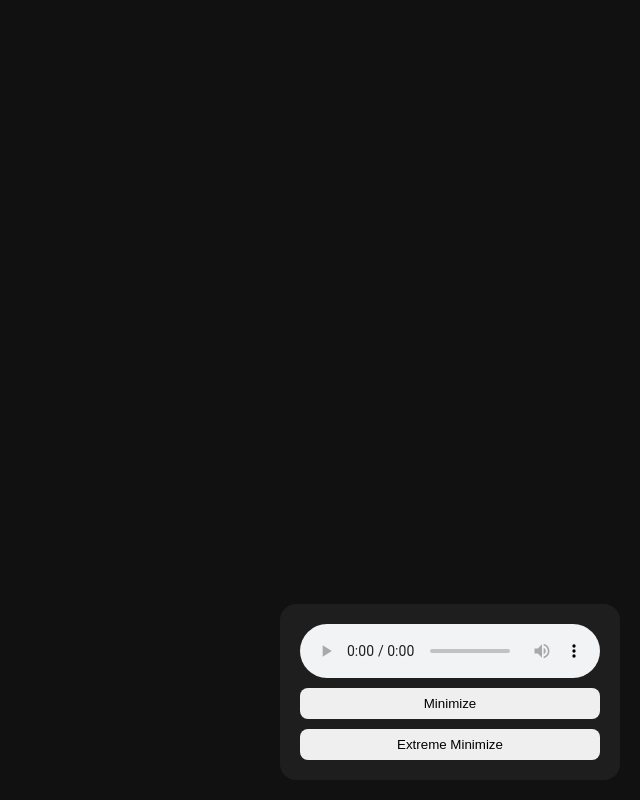
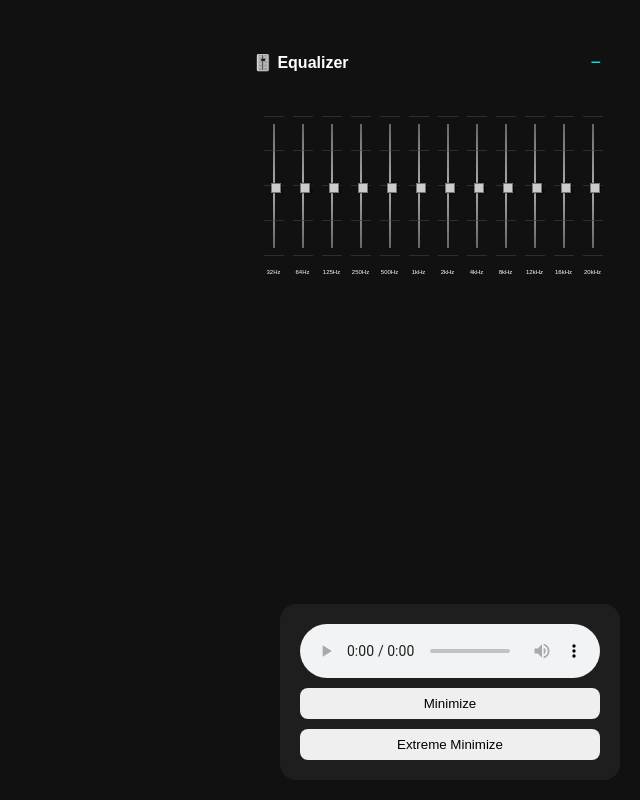
Before and after one commit to yuda2525/Test2x, a plain HTML site: page index.html in a window 1280 px wide. Shown: the whole page, without its empty margins (640-1280 px from the left). Drawn offline with Linux system fonts and the light colour scheme.

Commit message:
Update index.html

```diff
--- a/index.html
+++ b/index.html
@@ -101,6 +101,138 @@
     #fileInput {
       display: none;
     }
+
+  .eq-wrapper {
+    display: flex;
+    flex-direction: column;
+    align-items: center;
+    padding: 12px;
+    width: 92vw;
+    max-width: 360px;
+    position: fixed;
+    top: 20px;
+    right: 15px;
+    background: transparent;
+    z-index: 9999;
+  }
+
+  .eq-header {
+    display: flex;
+    justify-content: space-between;
+    align-items: center;
+    width: 100%;
+    color: #fff;
+  }
+
+  .eq-container {
+    display: flex;
+    gap: 1px;
+    margin-top: 10px;
+    transition: max-height 0.3s ease;
+  }
+
+  .eq-sliders {
+    display: flex;
+    gap: 8px;
+    padding: 12px 0;
+    justify-content: center;
+    flex-direction: column;
+    align-items: center;
+    width: 28px;
+    position: relative;
+  }
+
+  .slider-wrapper {
+    position: relative;
+    height: 140px;
+    width: 20px;
+    background: none;
+  }
+
+  .slider-wrapper::before {
+    content: '';
+    position: absolute;
+    top: 8px;
+    bottom: 8px;
+    left: 50%;
+    width: 2px;
+    background: linear-gradient(to bottom, #666, #aaa, #666);
+    transform: translateX(-50%);
+  }
+
+  .slider-lines {
+    position: absolute;
+    width: 100%;
+    height: 100%;
+    display: flex;
+    flex-direction: column;
+    justify-content: space-between;
+  }
+
+  .slider-lines span {
+    height: 1px;
+    background: #444;
+    opacity: 0.6;
+  }
+
+  .slider {
+    position: absolute;
+    width: 140px;
+    height: 20px;
+    transform: rotate(270deg);
+    top: 50%;
+    left: 50%;
+    translate: -50% -50%;
+    background: transparent;
+    appearance: none;
+    z-index: 2;
+  }
+
+  .slider::-webkit-slider-thumb {
+    appearance: none;
+    width: 10px;
+    height: 10px;
+    background: #ccc;
+    border: 1px solid #777;
+    box-shadow: 0 1px 2px #000a;
+    cursor: pointer;
+  }
+
+  .slider::-moz-range-thumb {
+    width: 10px;
+    height: 10px;
+    background: #ccc;
+    border: 1px solid #777;
+    box-shadow: 0 1px 2px #000a;
+    cursor: pointer;
+  }
+
+  .freq-label {
+    margin-top: 5px;
+    font-size: 6px;
+    color: #ffffff;
+    text-align: center;
+  }
+
+  .minimized {
+    display: none !important;
+  }
+
+  #eqToggleBtn {
+    background: none;
+    border: none;
+    color: #0ff;
+    font-size: 18px;
+    cursor: pointer;
+  }
+
+@media (max-width: 600px) {
+  #eqPanel {
+    width: 90vw;
+    left: 5vw;
+  }
+}
+
   </style>
 </head>
 <body>
@@ -111,6 +243,14 @@
 
   <!-- Tap area -->
   <div id="tapArea"></div>
+
+<div class="eq-wrapper" id="eqWrapper">
+  <div class="eq-header">
+    <h4>🎚️ Equalizer</h4>
+    <button id="eqToggleBtn">−</button>
+  </div>
+  <div class="eq-container" id="eqContainer"></div>
+</div>
 
   <!-- Player Full -->
   <div id="player">
@@ -137,6 +277,71 @@
     const bgVideo = document.getElementById("bgVideo");
     const bgImage = document.getElementById("bgImage");
     const audio = document.getElementById("audio");
+
+
+
+  const eqFrequencies = [
+    32, 64, 125, 250, 500, 1000,
+    2000, 4000, 8000, 12000, 16000, 20000
+  ];
+
+  const eqContainer = document.getElementById("eqContainer");
+  const eqToggleBtn = document.getElementById("eqToggleBtn");
+
+  function createEQSliders() {
+    if (!eqContainer) return;
+
+    eqContainer.innerHTML = ""; // Clear existing sliders
+    eqContainer.style.display = "flex";
+
+    eqFrequencies.forEach(freq => {
+      const sliderDiv = document.createElement("div");
+      sliderDiv.className = "eq-sliders";
+
+      const wrapper = document.createElement("div");
+      wrapper.className = "slider-wrapper";
+
+      const lines = document.createElement("div");
+      lines.className = "slider-lines";
+      for (let i = 0; i < 5; i++) {
+        lines.appendChild(document.createElement("span"));
+      }
+
+      const slider = document.createElement("input");
+      slider.type = "range";
+      slider.min = 0;
+      slider.max = 100;
+      slider.value = 50;
+      slider.className = "slider";
+
+      slider.addEventListener("input", () => {
+        const val = parseInt(slider.value);
+        const db = (val - 50) / 5;
+        console.log(`Freq: ${freq} Hz, Gain: ${db} dB`);
+        // if (eqNodes[i]) eqNodes[i].gain.value = db;
+      });
+
+      wrapper.appendChild(lines);
+      wrapper.appendChild(slider);
+
+      const label = document.createElement("div");
+      label.className = "freq-label";
+      label.innerText = freq >= 1000 ? `${freq / 1000}kHz` : `${freq}Hz`;
+
+      sliderDiv.appendChild(wrapper);
+      sliderDiv.appendChild(label);
+      eqContainer.appendChild(sliderDiv);
+    });
+  }
+
+  eqToggleBtn.addEventListener("click", () => {
+    eqContainer.classList.toggle("minimized");
+    eqToggleBtn.textContent = eqContainer.classList.contains("minimized") ? "+" : "−";
+  });
+
+  createEQSliders();
+
+
 
     let lastTap = 0;
 
```
